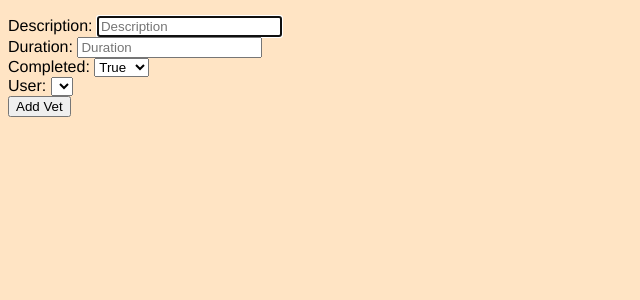
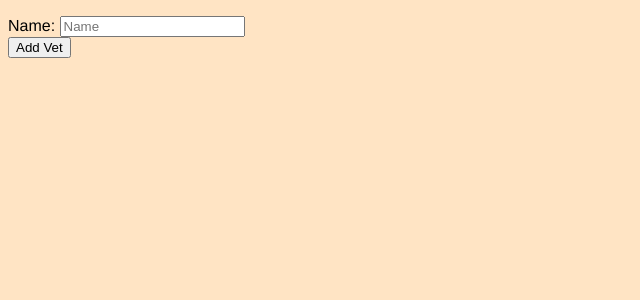
Before and after one commit to thummingbird14/individual_python_project_misty_vets, a Flask app: template templates/vets/new.html in a window 1280 px wide. Shown: the part 88-388 px from the top of the page, without its empty margins (0-640 px from the left). Run offline with Flask 2, Linux system fonts and the light colour scheme; the template is opened without the code that fills it, so the values that code supplies are empty.

Commit message:
remaining functions for vets

```diff
--- a/repositories/vet_repository.py
+++ b/repositories/vet_repository.py
@@ -31,7 +31,7 @@ def select(id):
     return vet
 
 def update(vet):
-    sql = "UPDATE tasks SET (name) = (%s) WHERE id = %s"
+    sql = "UPDATE vets SET name = %s WHERE id = %s"
     values = [vet.name, vet.id]
     run_sql(sql, values)
 
--- a/templates/vets/index.html
+++ b/templates/vets/index.html
@@ -3,7 +3,7 @@
 {% block content %}
     {% for vet in all_vets %}
 
-        {{vet.id}} <a href="/vets/{{vet.id}}">{{vet.name}}</a> <a href="/vets/{{vet.id}}/delete">Delete Vet</a>
+        <p>{{vet.id}} <a href="/vets/{{vet.id}}">{{vet.name}}</a> <a href="/vets/{{vet.id}}/delete">Delete Vet</a></p>
 
     {% endfor %}
 
--- a/templates/vets/new.html
+++ b/templates/vets/new.html
@@ -2,31 +2,10 @@
 {% block content %}
 
     <form action="/vets" method="post">
-        <div>
-        <label for="description">Description:</label>
-        <input type="text" id="description" name="description" placeholder="Description" required autofocus>
-        </div>
 
         <div>
-        <label for="duration">Duration:</label>
-        <input type="number" id="duration" name="duration" placeholder="Duration" required>
-        </div>
-
-        <div>
-        <label for="completed">Completed:</label>
-        <select id="completed" name="completed">
-            <option value="true">True</option>
-            <option value="false">False</option>
-        </select>
-        </div>
-
-        <div>
-        <label for="user">User:</label>
-        <select id="user" name="user_id">
-            {% for user in all_users %}
-                <option value="{{user.id}}">{{user.first_name}}</option>
-            {% endfor %}
-        </select>
+        <label for="name">Name:</label>
+        <input type="text" id="name" name="name" placeholder="Name" required>
         </div>
 
         <button type="submit">Add Vet</button>
```
Also changed, not shown: controllers/vets_controller.py (+23 -37 lines), templates/vets/edit.html (+14 -0 lines), templates/vets/show.html (+10 -0 lines).
